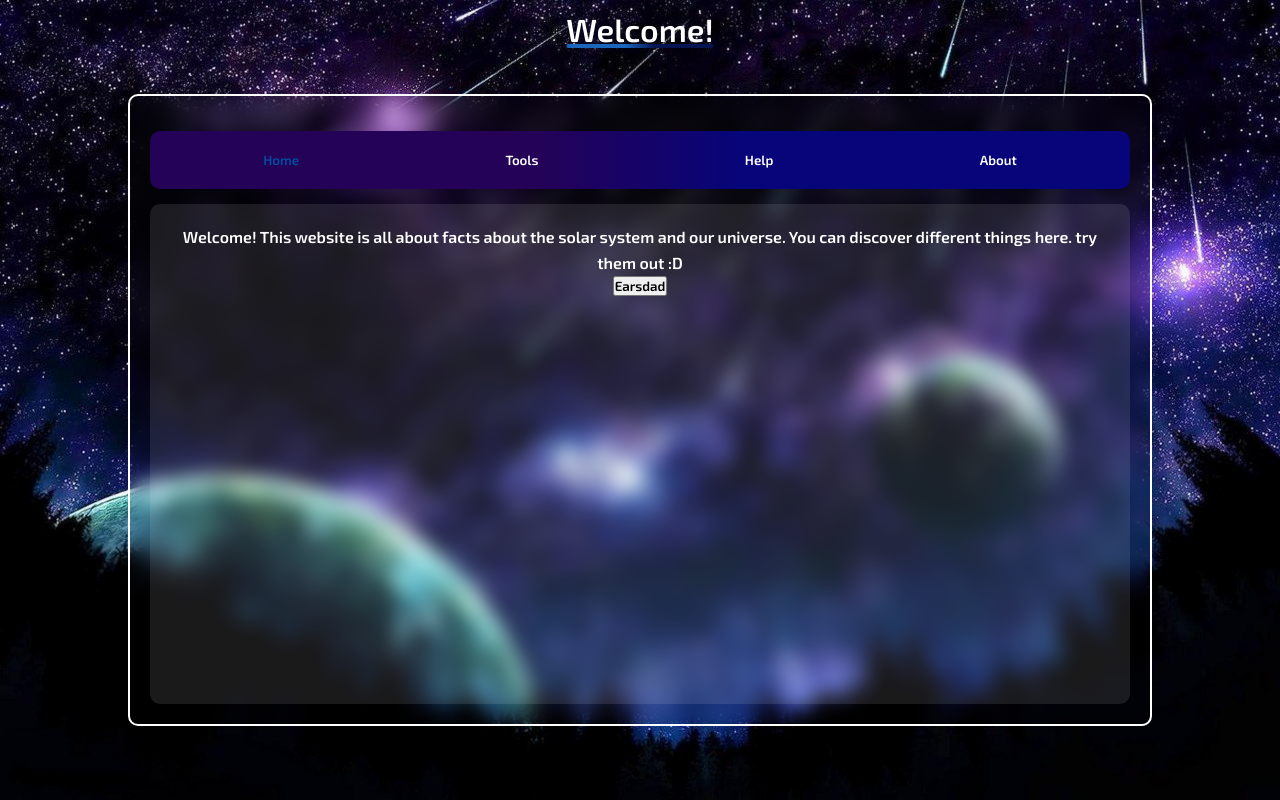
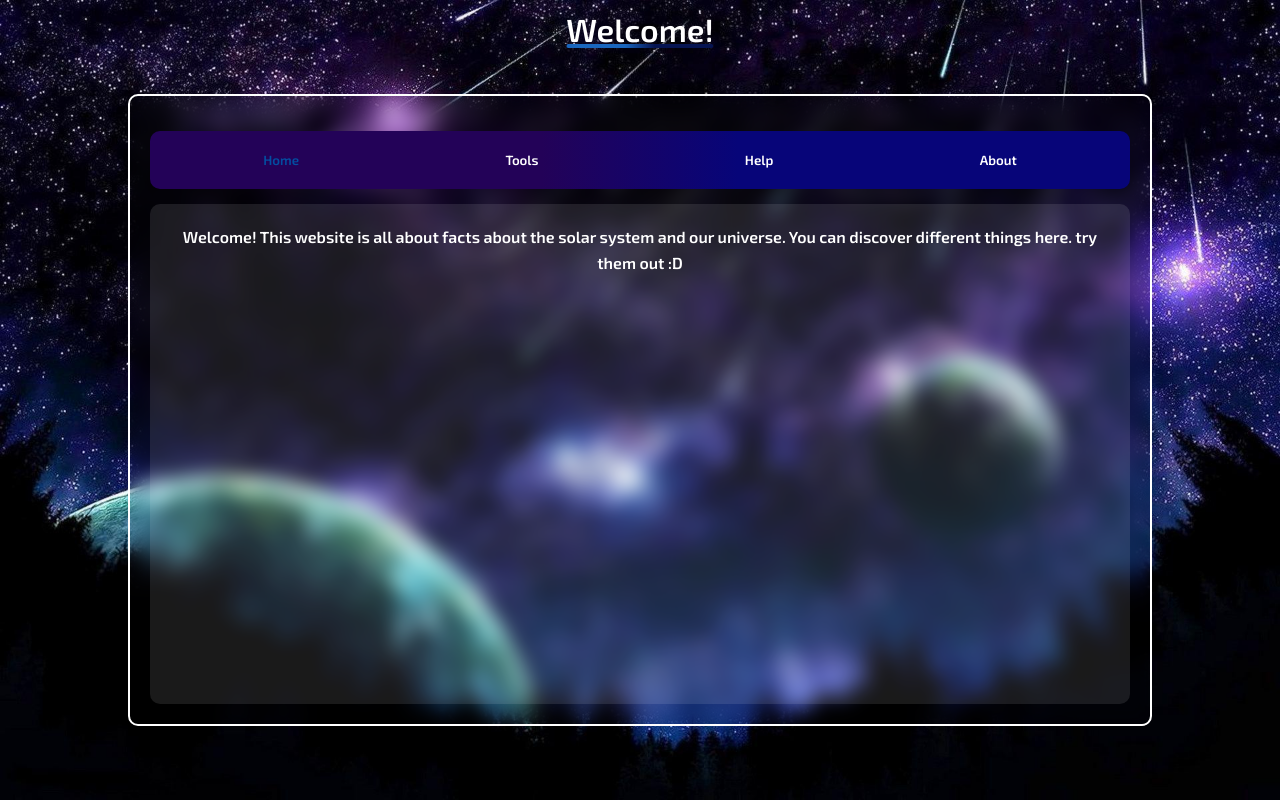
Before and after one commit to KAKI555/Earth, a plain HTML site: page index.html in a window 1280 px wide. Drawn offline with Linux system fonts and the light colour scheme.

Commit message:
Update index.html

```diff
--- a/index.html
+++ b/index.html
@@ -27,7 +27,6 @@
         <section id="Content">
             <div id="Home" class="content">
                 <p class="Home-Content">Welcome! This website is all about facts about the solar system and our universe. You can discover different things here. try them out :D</p>
-                <button class="Home-Content">Earsdad</button>
             </div>
             <div id="Tools" class="content">
                 <p>Tools section content goes here.</p>
```
